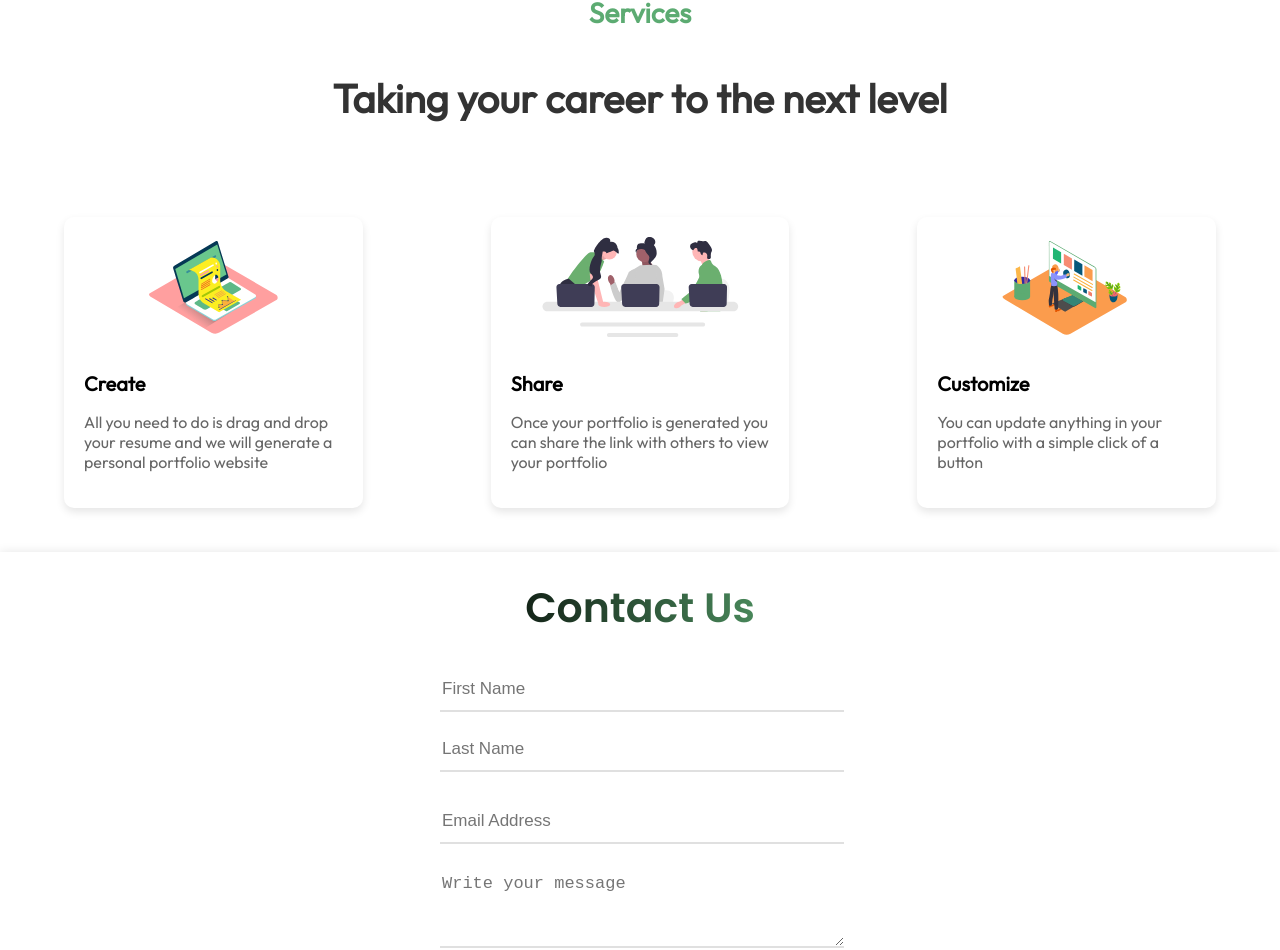
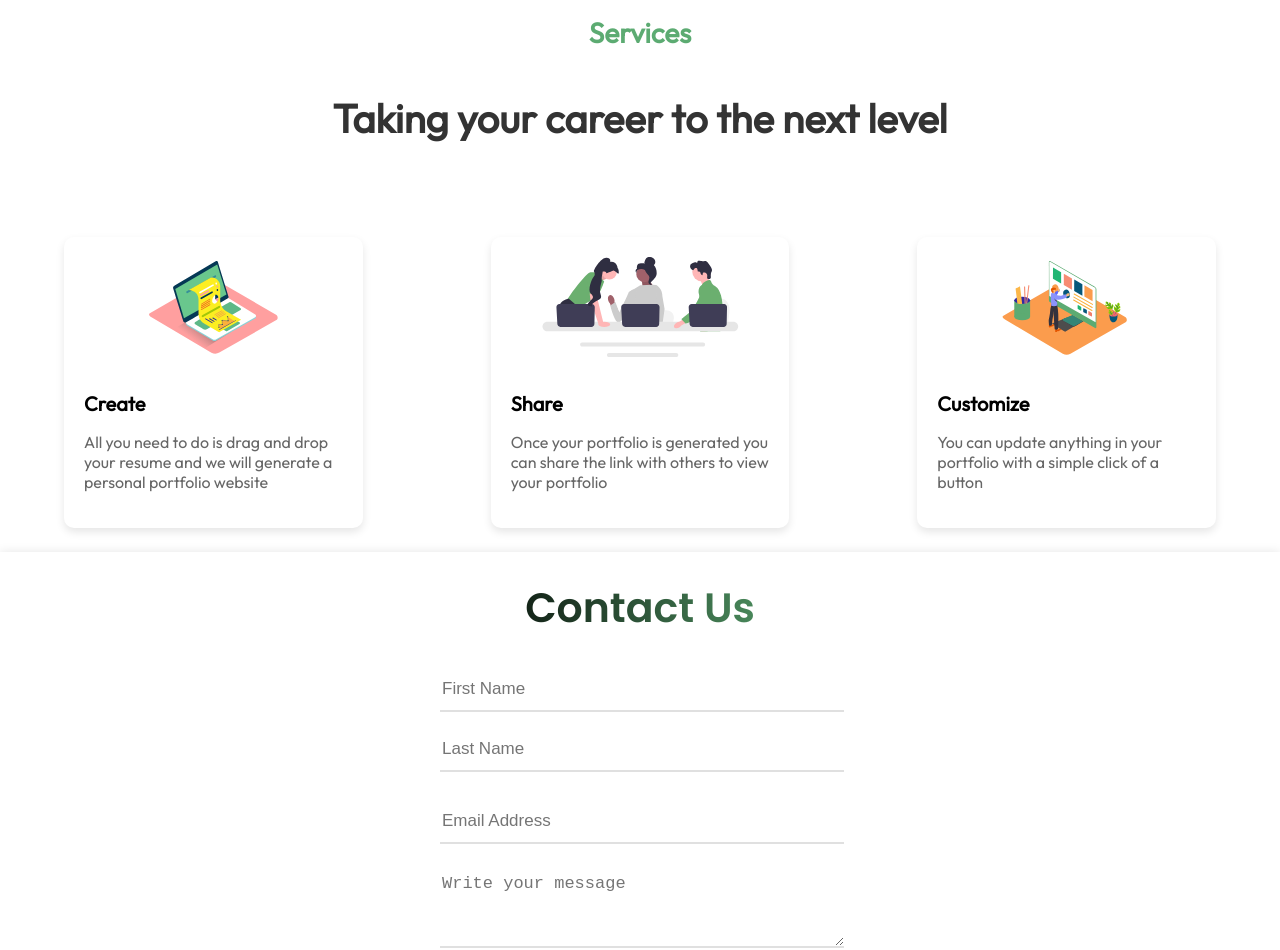
Before and after one commit to AlanSala123/AiProfolio, a React (Vite) app in the folder AiProfolio-ui/: page / in a window 1280 px wide. Shown: the part 880-1830 px from the top of the page. Built offline with nearby package versions, Linux system fonts and the light colour scheme.

Commit message:
animation fix

```diff
--- a/AiProfolio-ui/src/OurServices/OurServices.css
+++ b/AiProfolio-ui/src/OurServices/OurServices.css
@@ -28,6 +28,7 @@
     justify-content: space-between;
     align-items: flex-start;
     max-width: 100vw;
+    overflow: hidden;
   }
 
   .service {
```
Also changed, not shown: AiProfolio-ui/src/SavedTemplates/SavedTemplates.jsx (added, +7 -0 lines), AiProfolio-ui/src/SavedTemplates/SavedTemplates.css (added).
